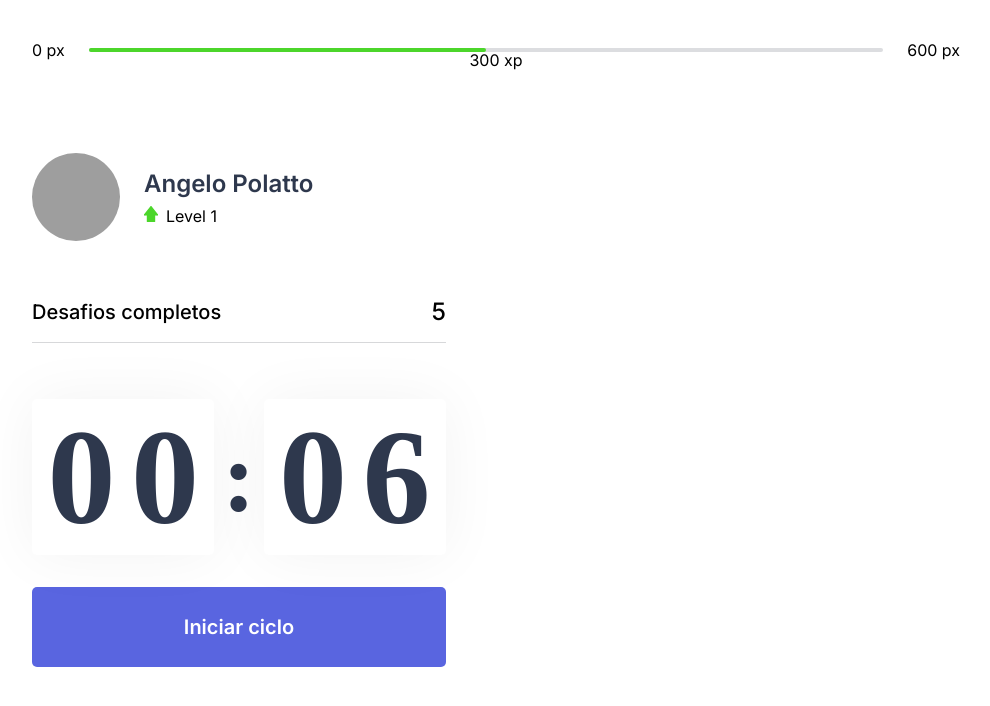
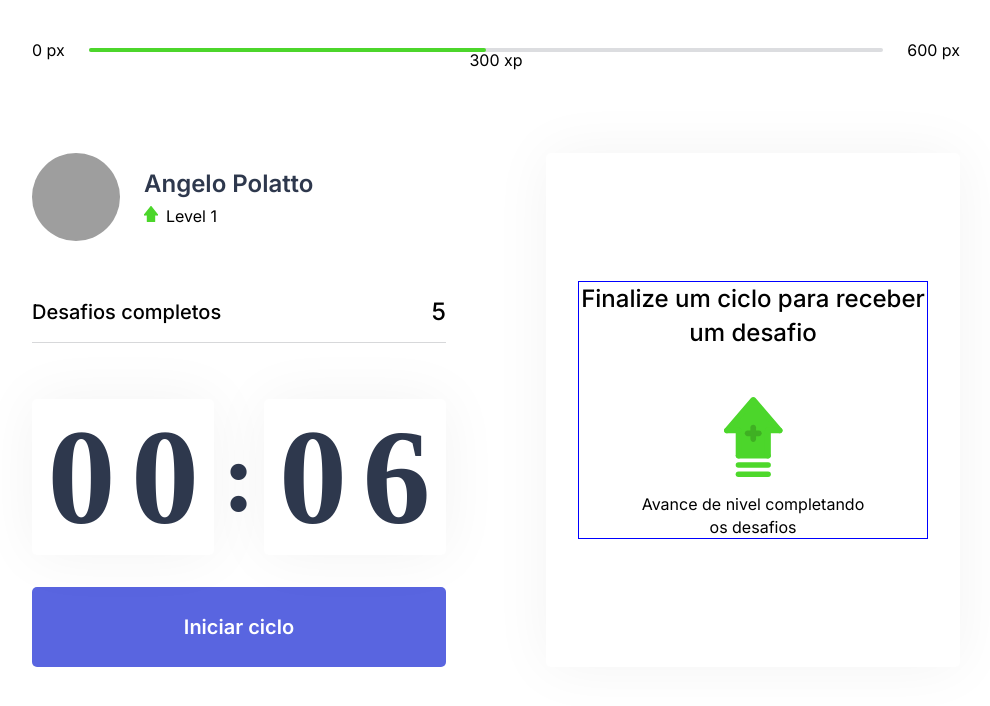
Before and after one commit to devpolatto/Move.it_NLW4, a Next.js app: page / in a window 1280 px wide. Shown: the top 706 px of the page, without its empty margins (144-1134 px from the left). Built offline with nearby package versions, Linux system fonts and the light colour scheme; grey boxes are pictures that could not be loaded.

Commit message:
layout challengeBox OK

```diff
--- /dev/null
+++ b/src/components/ChallengeBox/index.tsx
@@ -0,0 +1,15 @@
+import { Container, ChallengeNotActive } from './styles'
+
+export function ChallengeBox(){
+    return(
+        <Container>
+            <ChallengeNotActive isActive={false}>
+                <strong>Finalize um ciclo para receber um desafio</strong>
+                <p>
+                    <img src="icons/level-up.svg" alt="Level Up"/>
+                    Avance de nivel completando os desafios
+                </p>
+            </ChallengeNotActive>
+        </Container>
+    )
+}
--- /dev/null
+++ b/src/components/ChallengeBox/styles.jsx
@@ -0,0 +1,41 @@
+import styled from 'styled-components';
+
+export const Container = styled.div`
+    height: 100%;
+
+    background: var(--white);
+    border-radius: 5px;
+    box-shadow: 0 0 60px rgba(0,0,0,0.05);
+    padding: 1.5rem 2rem;
+
+    display: flex;
+    flex-direction: column;
+    align-items: center;
+    justify-content: center;
+
+    text-align: center;
+`
+
+export const ChallengeNotActive = styled.div`
+    border: ${props => props.isActive ? '1px solid red' : '1px solid blue' };
+    display: flex;
+    flex-direction: column;
+    align-items: center;
+
+    strong{
+        font-size: 1.5rem;
+        font-weight: 500;
+        line-height: 1.4;
+    }
+    p{
+        display: flex;
+        flex-direction: column;
+        align-items: center;
+        line-height: 1.4rem;
+        max-width: 70%;
+        margin-top: 3rem;
+    }
+    img{
+        margin-bottom: 1rem;
+    }
+`
--- a/src/pages/index.tsx
+++ b/src/pages/index.tsx
@@ -4,6 +4,7 @@
 import { Profile } from '../components/Profile';
 import { CompletedChallenges } from '../components/CompletedChallenges';
 import { Countdown } from '../components/Countdown';
+import { ChallengeBox } from '../components/ChallengeBox';
 
 export default function Home() {
   return (
@@ -18,7 +19,7 @@
           <Countdown/>
         </div>
         <div>
-
+          <ChallengeBox/>
         </div>
 
       </section>
```
